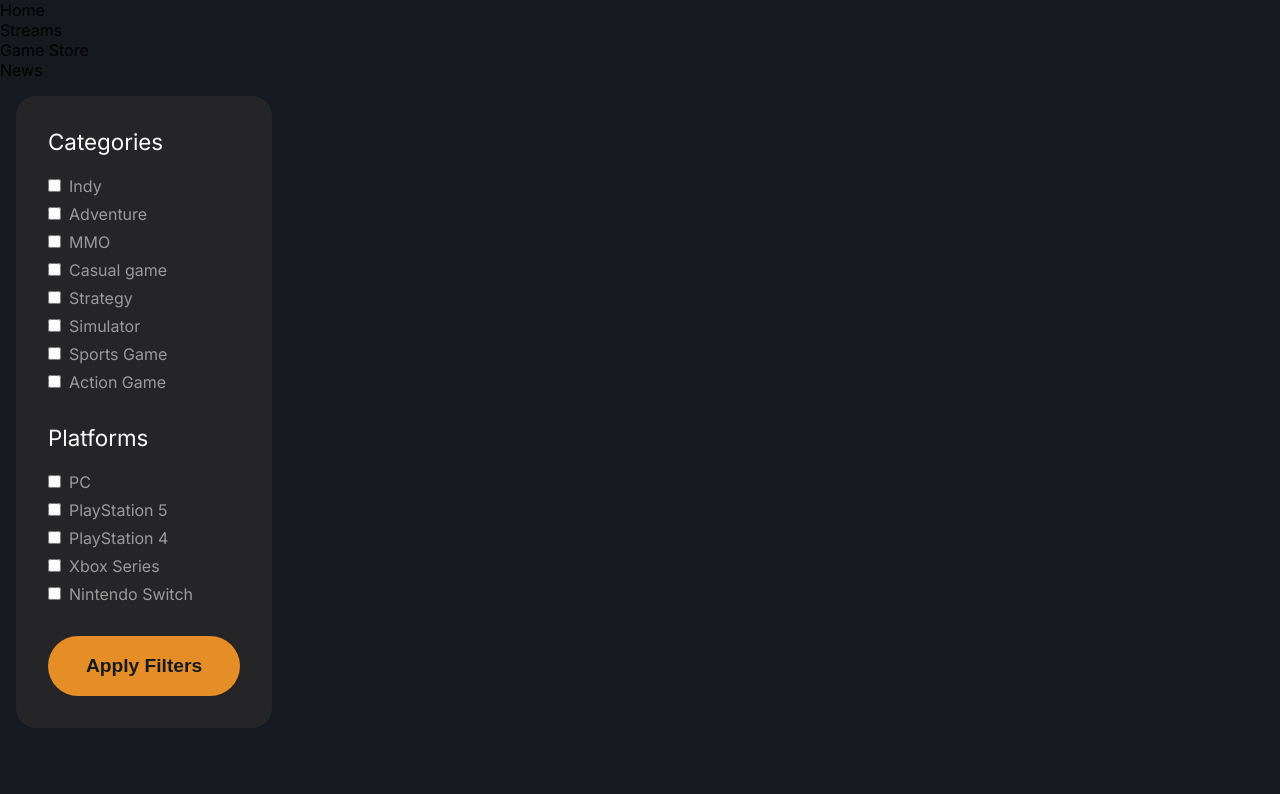
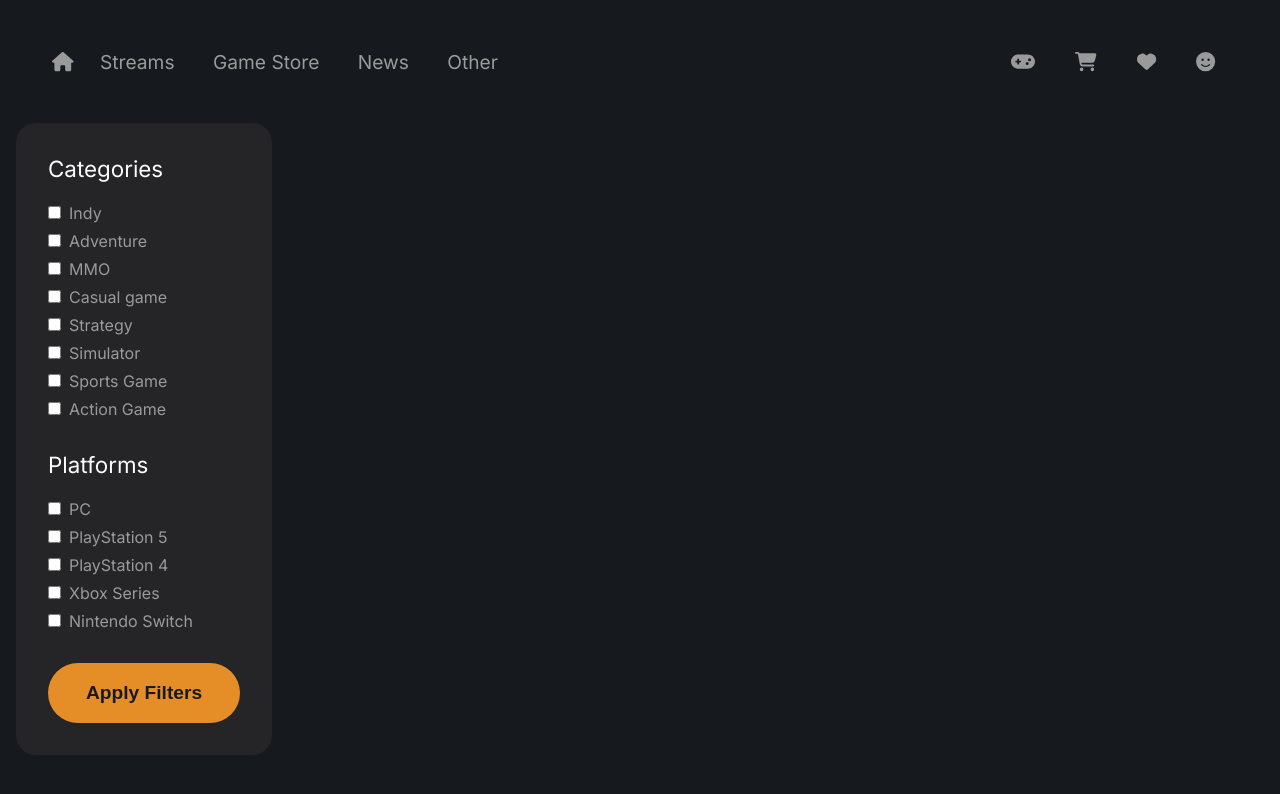
Before and after one commit to HaveFunDev/don-t-buy, a React (Vite) app: page / in a window 1280 px wide. Shown: the top 794 px of the page. Built offline with nearby package versions, Linux system fonts and the light colour scheme.

Commit message:
finish temple of nav

```diff
--- a/package.json
+++ b/package.json
@@ -9,6 +9,9 @@
     "preview": "vite preview"
   },
   "dependencies": {
+    "@fortawesome/fontawesome-svg-core": "^6.2.1",
+    "@fortawesome/free-solid-svg-icons": "^6.2.1",
+    "@fortawesome/react-fontawesome": "^0.2.0",
     "react": "^18.2.0",
     "react-dom": "^18.2.0",
     "react-router-dom": "^6.4.5",
--- /dev/null
+++ b/src/assets/__colors.scss
@@ -0,0 +1,3 @@
+$text-color: #9a9a9a;
+$primary-color: #e58e27;
+$background-color:#161a1e;
--- a/src/components/navigation/FavouriteIcon/FavouriteIcon.tsx
+++ /dev/null
@@ -1,7 +0,0 @@
-import styles from './FavouriteIcon.module.scss'
-
-const FavouriteIcon =() => {
-
-}
-
-export default FavouriteIcon
--- a/src/components/navigation/Navbar.module.scss
+++ b/src/components/navigation/Navbar.module.scss
@@ -0,0 +1,44 @@
+@import './../../assets/_colors';
+
+.nav {
+	display: flex;
+	justify-content: space-between;
+	align-items: center;
+	margin: 2em;
+	font-size: 1.2rem;
+	&__categories {
+		display: flex;
+		align-items: center;
+		&-list {
+			display: flex;
+			list-style: none;
+		}
+		&-item {
+			margin-right: 2em;
+			color: $text-color;
+			transition: color 0.5s;
+			cursor: pointer;
+			&:hover {
+				color: $primary-color;
+			}
+		}
+	}
+	&__box {
+	}
+	&__btn {
+		background: none;
+		border: none;
+		padding: 1em;
+		margin-right: 1em;
+		cursor: pointer;
+
+		&:hover .nav__btn-icon {
+			color: $primary-color;
+		}
+		&-icon {
+			transition: color 0.5s;
+			color: $text-color;
+			font-size: 1.2rem;
+		}
+	}
+}
--- a/src/components/navigation/Navbar.tsx
+++ b/src/components/navigation/Navbar.tsx
@@ -1,24 +1,34 @@
+import { FontAwesomeIcon } from '@fortawesome/react-fontawesome'
+import { faHouse,faCartShopping,faHeart,faGamepad,faFaceSmile} from '@fortawesome/free-solid-svg-icons'
+
 import styles from './Navbar.module.scss'
 
-import CartIcon from './CartIcon/CartIcon'
-import FavouriteIcon from './FavouriteIcon/FavouriteIcon'
-import ProfileIcon from './ProfileIcon/ProfileIcon'
+const homeIcon = <FontAwesomeIcon icon={faHouse} className={styles['nav__btn-icon']} />
+const haveFunIcon = <FontAwesomeIcon icon={faGamepad} className={styles['nav__btn-icon']} />
+const cartIcon = <FontAwesomeIcon icon={faCartShopping} className={styles['nav__btn-icon']} />
+const favouriteIcon = <FontAwesomeIcon icon={faHeart} className={styles['nav__btn-icon']} />
+const profileIcon = <FontAwesomeIcon icon={faFaceSmile} className={styles['nav__btn-icon']} />
+// have to change icons style to light
 
 const categories = [
-    'Home', 'Streams','Game Store','News'
+     'Streams','Game Store','News','Other'
 ]
 
+
 const Navbar = () => {
-return <nav>
-    <div>
-   <ul>
-    {categories.map(item=><li>{item}</li>)}
+return <nav className={styles.nav}>
+    <div className={styles['nav__categories']}>
+    <button className={styles['nav__btn']}>{homeIcon}</button>
+   <ul className={styles['nav__categories-list']}>
+    { /* This categories have to be dynamic  */ }
+    {categories.map(item=><li className={styles['nav__categories-item']}>{item}</li>)}
    </ul>
    </div>
-   <div>
-    <CartIcon/>
-    <FavouriteIcon/>
-    <ProfileIcon/>
+   <div className={styles['nav__box']}>
+    <button className={styles['nav__btn']}>{haveFunIcon}</button>
+    <button className={styles['nav__btn']}>{cartIcon}</button>
+    <button className={styles['nav__btn']}>{favouriteIcon}</button>
+    <button className={styles['nav__btn']}>{profileIcon}</button>
    </div>
 
 </nav>
--- a/src/components/navigation/ProfileIcon/ProfileIcon.tsx
+++ /dev/null
@@ -1,5 +0,0 @@
-import styles from '/ProfileIcon.module.scss'
-
-const ProfileIcon =()=>{}
-
-export default ProfileIcon
--- a/src/index.scss
+++ b/src/index.scss
@@ -1,4 +1,8 @@
+@import './assets/_colors';
 @import url("https://fonts.googleapis.com/css2?family=Inter:wght@400;700&family=Raleway:ital@1&display=swap");
+
+
+
 :root {
 	--text-color: #9a9a9a;
 	--primary-color: #e58e27;
@@ -12,6 +16,6 @@
 	margin: 0;
 }
 body {
-	background: var(--bg-color);
+	background-color: $background-color;
 	font-family: "Inter", sans-serif;
 }
```
Also changed, not shown: src/components/navigation/CartIcon/CartIcon.tsx (deleted, +0 -8 lines), src/components/navigation/CartIcon/CartIcon.module.scss (deleted), src/components/navigation/FavouriteIcon/FavouriteIcon.module.scss (deleted), src/components/navigation/ProfileIcon/ProfileIcon.module.scss (deleted), 1 other file (tests, documents, lock files or other folders).
